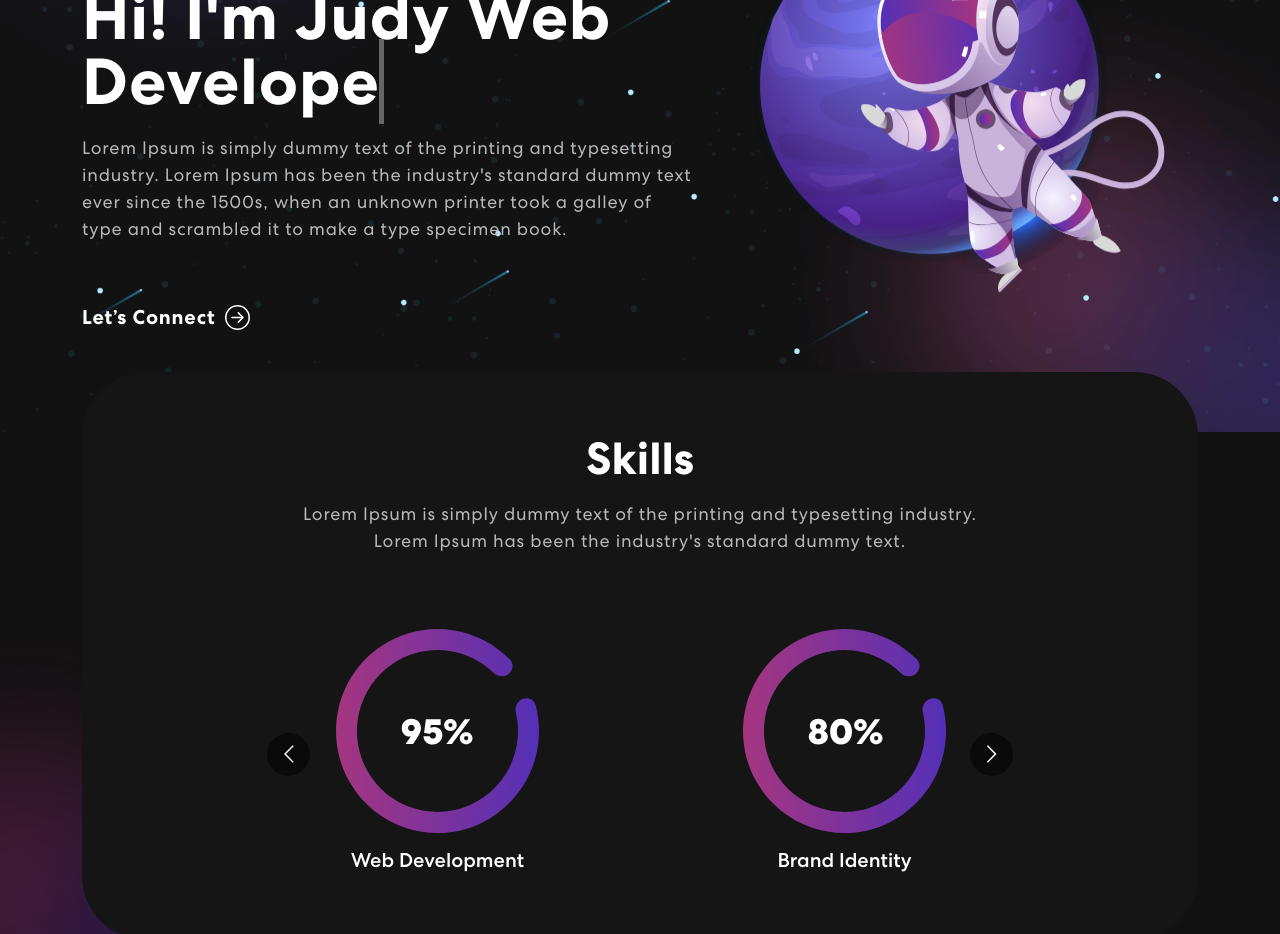
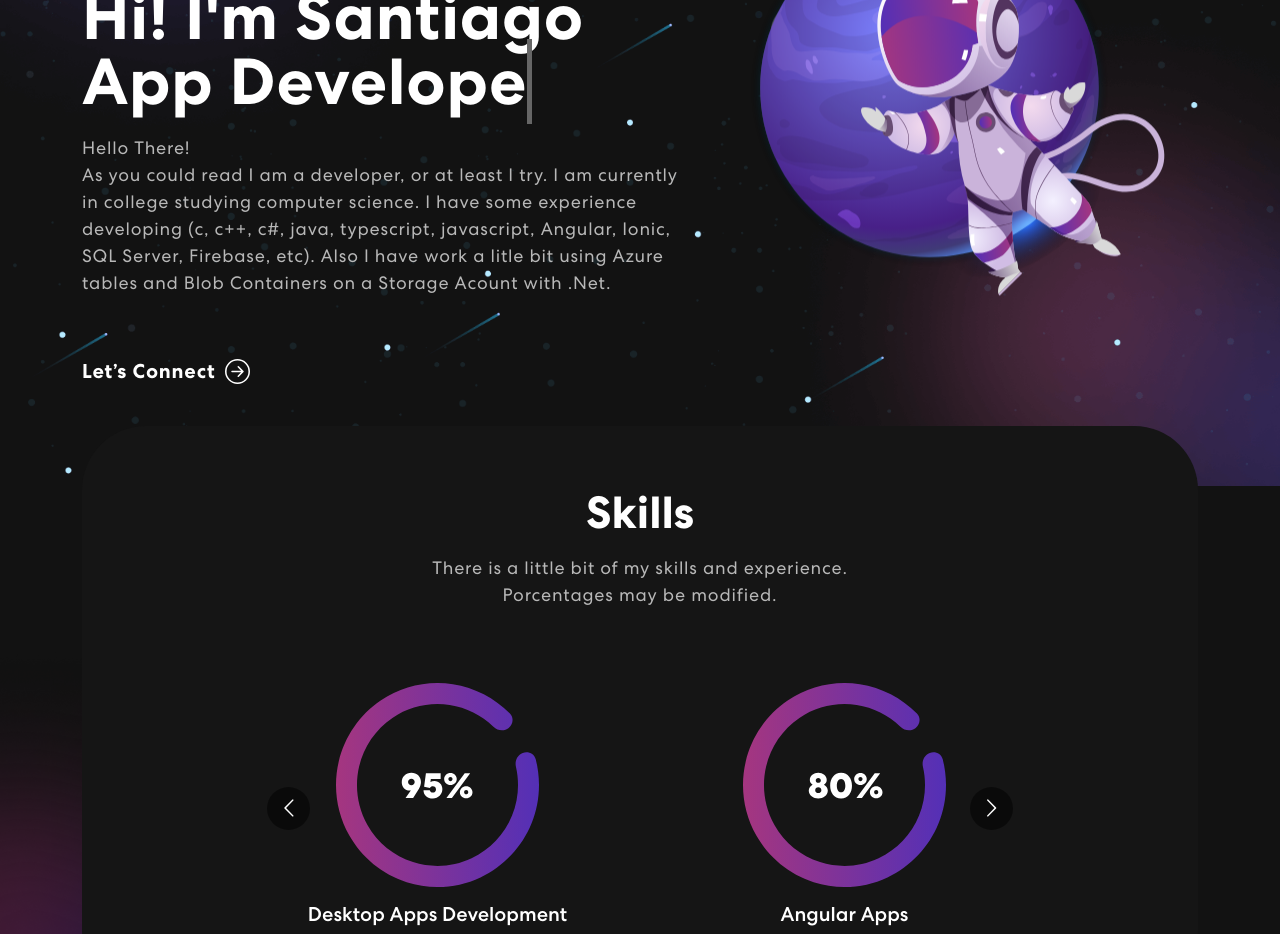
Before and after one commit to eliamrg/PersonalWebSite, a React (Create React App) app: page / in a window 1280 px wide. Shown: the part 340-1274 px from the top of the page. Built offline with nearby package versions, Linux system fonts and the light colour scheme; no server answers.

Commit message:
WebSite V1

```diff
--- a/src/App.js
+++ b/src/App.js
@@ -1,4 +1,4 @@
-import logo from './logo.svg';
+//import logo from './LogoEliam.png';
 import './App.css';
 import 'bootstrap/dist/css/bootstrap.min.css';
 import { NavBar } from "./components/NavBar";
--- a/src/components/Banner.js
+++ b/src/components/Banner.js
@@ -11,7 +11,7 @@ export const Banner = () => {
   const [text, setText] = useState('');
   const [delta, setDelta] = useState(300 - Math.random() * 100);
   const [index, setIndex] = useState(1);
-  const toRotate = [ "Web Developer", "Web Designer", "UI/UX Designer" ];
+  const toRotate = ["App Developer", "Web Developer??", "Developer"  ];
   const period = 2000;
 
   useEffect(() => {
@@ -56,8 +56,16 @@ export const Banner = () => {
               {({ isVisible }) =>
               <div className={isVisible ? "animate__animated animate__fadeIn" : ""}>
                 <span className="tagline">Welcome to my Portfolio</span>
-                <h1>{`Hi! I'm Judy`} <span className="txt-rotate" dataPeriod="1000" data-rotate='[ "Web Developer", "Web Designer", "UI/UX Designer" ]'><span className="wrap">{text}</span></span></h1>
-                  <p>Lorem Ipsum is simply dummy text of the printing and typesetting industry. Lorem Ipsum has been the industry's standard dummy text ever since the 1500s, when an unknown printer took a galley of type and scrambled it to make a type specimen book.</p>
+                <h1>{`Hi! I'm Santiago`} <span className="txt-rotate" dataPeriod="1000" data-rotate='[ "App Developer", "Web Developer??", "Developer" ]'><span className="wrap">{text}</span></span></h1>
+                  <p>
+                  Hello There!
+                  <br></br>
+                  As you could read I am a developer, or at least I try.
+                  I am currently in college studying computer science.
+                  I have some experience developing (c, c++, c#, java, typescript, javascript, Angular, Ionic, SQL Server, Firebase, etc).
+                  Also I have work a litle bit using Azure tables and Blob Containers on a Storage Acount with .Net.
+
+                  </p>
                   <button onClick={() => console.log('connect')}>Let’s Connect <ArrowRightCircle size={25} /></button>
               </div>}
             </TrackVisibility>
--- a/src/components/Footer.js
+++ b/src/components/Footer.js
@@ -1,24 +1,26 @@
 import { Container, Row, Col } from "react-bootstrap";
 import { MailchimpForm } from "./MailchimpForm";
-import logo from "../assets/img/logo.svg";
+//import logo from "../assets/img/logo.svg";
 import navIcon1 from "../assets/img/nav-icon1.svg";
 import navIcon2 from "../assets/img/nav-icon2.svg";
 import navIcon3 from "../assets/img/nav-icon3.svg";
+import { Newsletter } from "./Newsletter";
 
 export const Footer = () => {
   return (
     <footer className="footer">
       <Container>
         <Row className="align-items-center">
-          <MailchimpForm />
+          {/*<MailchimpForm />*/}
+          <Newsletter></Newsletter>
           <Col size={12} sm={6}>
-            <img src={logo} alt="Logo" />
+
           </Col>
           <Col size={12} sm={6} className="text-center text-sm-end">
             <div className="social-icon">
-              <a href="#"><img src={navIcon1} alt="Icon" /></a>
-              <a href="#"><img src={navIcon2} alt="Icon" /></a>
-              <a href="#"><img src={navIcon3} alt="Icon" /></a>
+            <a href="https://www.linkedin.com/in/eliam-ramirez-01b123159/"><img src={navIcon1} alt="Icon" /></a>
+              <a href="https://www.facebook.com/santiago.eliam.rg"><img src={navIcon2} alt="Icon" /></a>
+              <a href="https://www.instagram.com/eliam_rg/"><img src={navIcon3} alt="Icon" /></a>
             </div>
             <p>Copyright 2022. All Rights Reserved</p>
           </Col>
--- a/src/components/NavBar.js
+++ b/src/components/NavBar.js
@@ -1,6 +1,6 @@
 import { useState, useEffect } from "react";
 import { Navbar, Nav, Container } from "react-bootstrap";
-import logo from '../assets/img/logo.svg';
+//import logo from '../assets/img/LogoEliam.png';
 import navIcon1 from '../assets/img/nav-icon1.svg';
 import navIcon2 from '../assets/img/nav-icon2.svg';
 import navIcon3 from '../assets/img/nav-icon3.svg';
@@ -37,7 +37,7 @@ export const NavBar = () => {
       <Navbar expand="md" className={scrolled ? "scrolled" : ""}>
         <Container>
           <Navbar.Brand href="/">
-            <img src={logo} alt="Logo" />
+
           </Navbar.Brand>
           <Navbar.Toggle aria-controls="basic-navbar-nav">
             <span className="navbar-toggler-icon"></span>
@@ -50,9 +50,9 @@ export const NavBar = () => {
             </Nav>
             <span className="navbar-text">
               <div className="social-icon">
-                <a href="#"><img src={navIcon1} alt="" /></a>
-                <a href="#"><img src={navIcon2} alt="" /></a>
-                <a href="#"><img src={navIcon3} alt="" /></a>
+                <a href="https://www.linkedin.com/in/eliam-ramirez-01b123159/"><img src={navIcon1} alt="" /></a>
+                <a href="https://www.facebook.com/santiago.eliam.rg"><img src={navIcon2} alt="" /></a>
+                <a href="https://www.instagram.com/eliam_rg/"><img src={navIcon3} alt="" /></a>
               </div>
               <HashLink to='#connect'>
                 <button className="vvd"><span>Let’s Connect</span></button>
--- a/src/components/Newsletter.js
+++ b/src/components/Newsletter.js
@@ -26,19 +26,12 @@ export const Newsletter = ({ status, message, onValidated }) => {
         <div className="newsletter-bx wow slideInUp">
           <Row>
             <Col lg={12} md={6} xl={5}>
-              <h3>Subscribe to our Newsletter<br></br> & Never miss latest updates</h3>
-              {status === 'sending' && <Alert>Sending...</Alert>}
-              {status === 'error' && <Alert variant="danger">{message}</Alert>}
-              {status === 'success' && <Alert variant="success">{message}</Alert>}
+              <h3>My GitHub:<br></br>
+              <a href="https://github.com/eliamrg">eliamrg</a>
+              </h3>
+
             </Col>
-            <Col md={6} xl={7}>
-              <form onSubmit={handleSubmit}>
-                <div className="new-email-bx">
-                  <input value={email} type="email" onChange={(e) => setEmail(e.target.value)} placeholder="Email Address" />
-                  <button type="submit">Submit</button>
-                </div>
-              </form>
-            </Col>
+
           </Row>
         </div>
       </Col>
--- a/src/components/Projects.js
+++ b/src/components/Projects.js
@@ -51,7 +51,7 @@ export const Projects = () => {
               {({ isVisible }) =>
               <div className={isVisible ? "animate__animated animate__fadeIn": ""}>
                 <h2>Projects</h2>
-                <p>Lorem Ipsum is simply dummy text of the printing and typesetting industry. Lorem Ipsum has been the industry's standard dummy text ever since the 1500s, when an unknown printer took a galley of type and scrambled it to make a type specimen book.</p>
+                <p>I have made a lot of applications in college, but also I like to create apps for fun, there are some examples.</p>
                 <Tab.Container id="projects-tabs" defaultActiveKey="first">
                   <Nav variant="pills" className="nav-pills mb-5 justify-content-center align-items-center" id="pills-tab">
                     <Nav.Item>
@@ -79,11 +79,11 @@ export const Projects = () => {
                         }
                       </Row>
                     </Tab.Pane>
-                    <Tab.Pane eventKey="section">
-                      <p>Lorem ipsum dolor sit amet consectetur adipisicing elit. Cumque quam, quod neque provident velit, rem explicabo excepturi id illo molestiae blanditiis, eligendi dicta officiis asperiores delectus quasi inventore debitis quo.</p>
+                    <Tab.Pane eventKey="second">
+                      <p>Segunda Seccion</p>
                     </Tab.Pane>
                     <Tab.Pane eventKey="third">
-                      <p>Lorem ipsum dolor sit amet consectetur adipisicing elit. Cumque quam, quod neque provident velit, rem explicabo excepturi id illo molestiae blanditiis, eligendi dicta officiis asperiores delectus quasi inventore debitis quo.</p>
+                      <p>Tercera Seccion</p>
                     </Tab.Pane>
                   </Tab.Content>
                 </Tab.Container>
--- a/src/components/Skills.js
+++ b/src/components/Skills.js
@@ -35,24 +35,21 @@ export const Skills = () => {
                 <div className="col-12">
                     <div className="skill-bx wow zoomIn">
                         <h2>Skills</h2>
-                        <p>Lorem Ipsum is simply dummy text of the printing and typesetting industry.<br></br> Lorem Ipsum has been the industry's standard dummy text.</p>
+                        <p>There is a little bit of my skills and experience.<br></br> Porcentages may be modified.</p>
                         <Carousel responsive={responsive} infinite={true} className="owl-carousel owl-theme skill-slider">
                             <div className="item">
                                 <img src={meter1} alt="Image" />
-                                <h5>Web Development</h5>
+                                <h5>Desktop Apps Development</h5>
                             </div>
                             <div className="item">
                                 <img src={meter2} alt="Image" />
-                                <h5>Brand Identity</h5>
+                                <h5>Angular Apps</h5>
                             </div>
                             <div className="item">
                                 <img src={meter3} alt="Image" />
-                                <h5>Logo Design</h5>
+                                <h5>SQL Databases</h5>
                             </div>
-                            <div className="item">
-                                <img src={meter1} alt="Image" />
-                                <h5>Web Development</h5>
-                            </div>
+
                         </Carousel>
                     </div>
                 </div>
```
Also changed, not shown: src/assets/img/LogoEliam.png (added).
